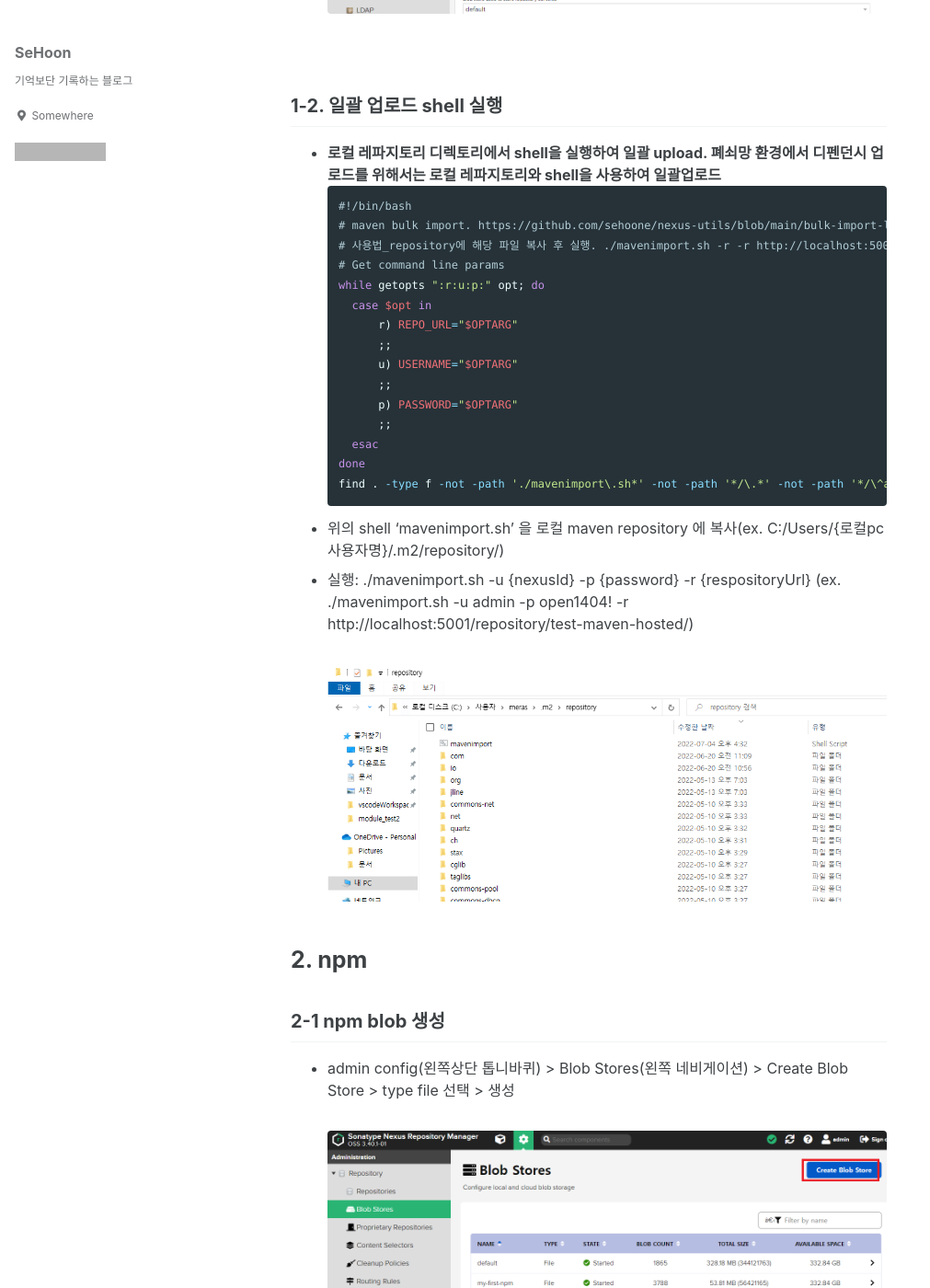
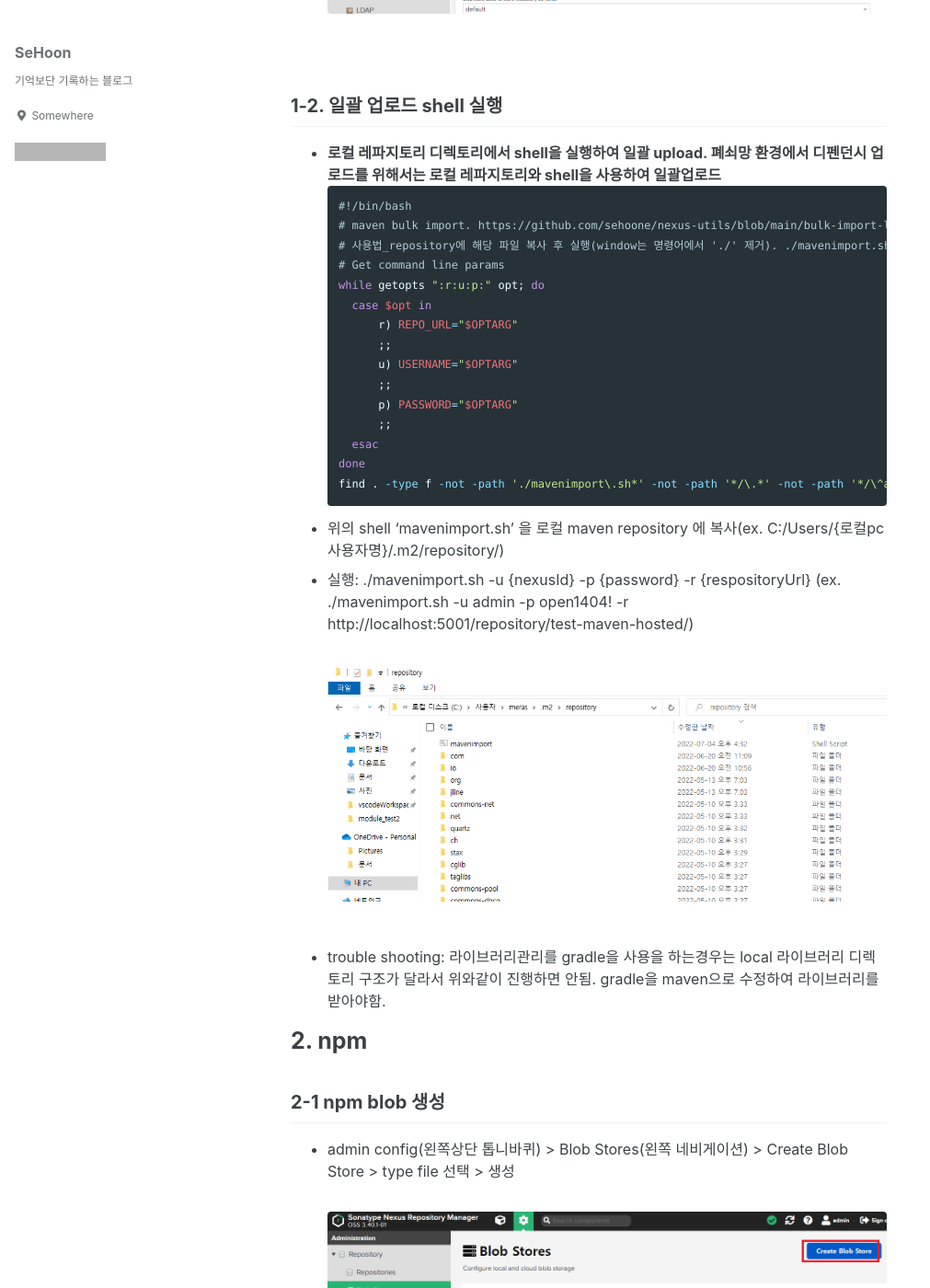
Before and after one commit to sehoone/sehoone.github.io, a Jekyll site: the page built from _posts/2022-07-19-nexus-bulk-upload.md, in a window 1280 px wide and 1400 px high, scrolled down 1138 px. Shown: the whole window at 92% size, without its empty margins (0-1011 px from the left). Built offline with Jekyll 4.4.1, drawn with Linux system fonts in a browser that asks for light colours; cached includes are drawn as plain includes; grey boxes are pictures that could not be loaded.

Commit message:
update-trouble-shooting

````diff
--- a/_posts/2022-07-19-nexus-bulk-upload.md
+++ b/_posts/2022-07-19-nexus-bulk-upload.md
@@ -28,7 +28,7 @@ private nexus repository를 통해서 dependency를 가져올때, 인터넷이
 ```shell
 #!/bin/bash
 # maven bulk import. https://github.com/sehoone/nexus-utils/blob/main/bulk-import-lib/mavenimport.sh
-# 사용법_repository에 해당 파일 복사 후 실행. ./mavenimport.sh -r -r http://localhost:5001/repository/maven-hosted -u admin -p admin123
+# 사용법_repository에 해당 파일 복사 후 실행(window는 명령어에서 './' 제거). ./mavenimport.sh -u admin -p admin123 -r http://localhost:5001/repository/maven-hosted
 # Get command line params
 while getopts ":r:u:p:" opt; do
 	case $opt in
@@ -45,6 +45,7 @@ find . -type f -not -path './mavenimport\.sh*' -not -path '*/\.*' -not -path '*/
 - 위의 shell 'mavenimport.sh' 을 로컬 maven repository 에 복사(ex. C:/Users/{로컬pc사용자명}/.m2/repository/)
 - 실행: ./mavenimport.sh -u {nexusId} -p {password} -r {respositoryUrl} (ex. ./mavenimport.sh -u admin -p open1404! -r http://localhost:5001/repository/test-maven-hosted/)
 ![image](/assets/images/nexus/nexus_maven_repo3.png){: #magnific width="100%" height="100%"}
+- trouble shooting: 라이브러리관리를 gradle을 사용을 하는경우는 local 라이브러리 디렉토리 구조가 달라서 위와같이 진행하면 안됨. gradle을 maven으로 수정하여 라이브러리를 받아야함.
 
 # 2. npm
 ## 2-1 npm blob 생성
````
